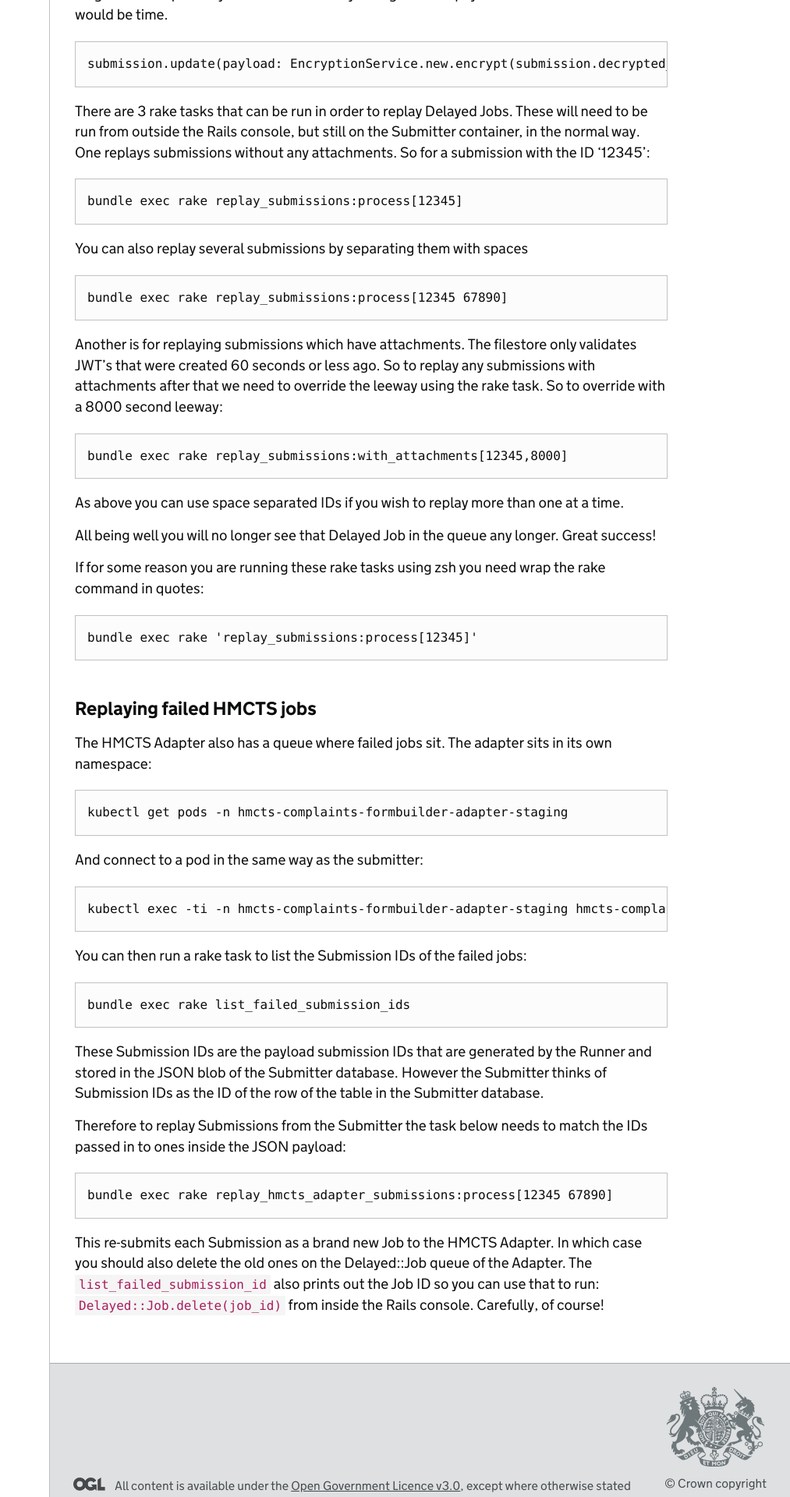
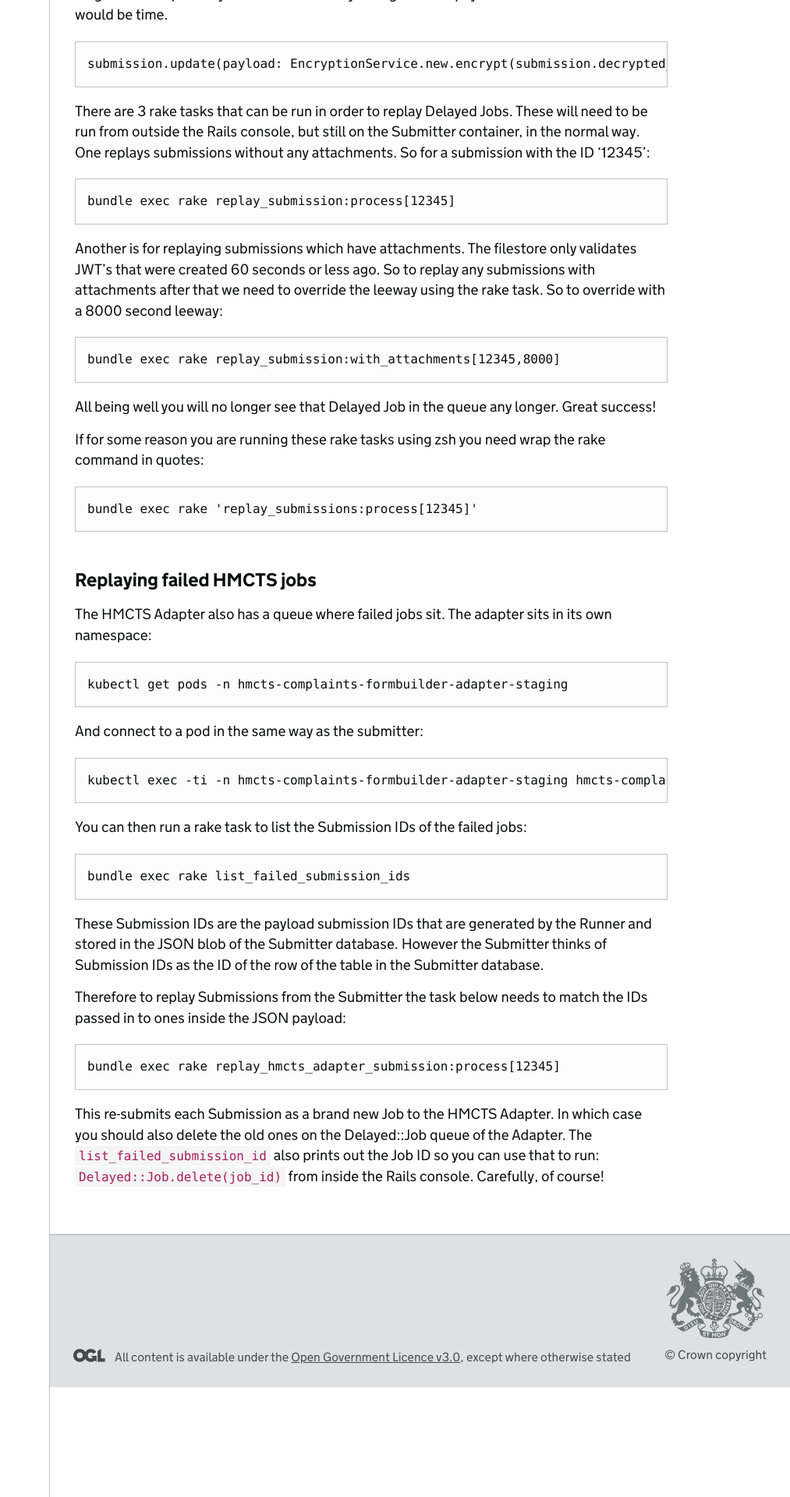
Before and after one commit to ministryofjustice/fb-guide-and-runbook, a Jekyll site: the page built from troubleshooting/find-a-failed-submission.md, in a window 1280 px wide. Shown: the part 2227-4147 px from the top of the page at 78% size, without its empty margins (267-1280 px from the left). Built offline with Jekyll 4.4.1, drawn with Linux system fonts in a browser that asks for light colours; our own code applies the rules of GitHub Pages for plain Markdown files.

Commit message:
Change replay submission rake tasks documentation
Unfortunately we can only replay a single submission at the time
currently. Adjust the documentation accordingly

```diff
--- a/troubleshooting/find-a-failed-submission.md
+++ b/troubleshooting/find-a-failed-submission.md
@@ -83,22 +83,14 @@ submission.update(payload: EncryptionService.new.encrypt(submission.decrypted_pa
 There are 3 rake tasks that can be run in order to replay Delayed Jobs. These will need to be run from outside the Rails console, but still on the Submitter container, in the normal way. One replays submissions without any attachments. So for a submission with the ID '12345':
 
 ~~~~~~~~
-bundle exec rake replay_submissions:process[12345]
-~~~~~~~~
-
-You can also replay several submissions by separating them with spaces
-
-~~~~~~~~
-bundle exec rake replay_submissions:process[12345 67890]
+bundle exec rake replay_submission:process[12345]
 ~~~~~~~~
 
 Another is for replaying submissions which have attachments. The filestore only validates JWT's that were created 60 seconds or less ago. So to replay any submissions with attachments after that we need to override the leeway using the rake task. So to override with a 8000 second leeway:
 
 ~~~~~~~~
-bundle exec rake replay_submissions:with_attachments[12345,8000]
+bundle exec rake replay_submission:with_attachments[12345,8000]
 ~~~~~~~~
-
-As above you can use space separated IDs if you wish to replay more than one at a time.
 
 All being well you will no longer see that Delayed Job in the queue any longer. Great success!
 
@@ -133,7 +125,7 @@ These Submission IDs are the payload submission IDs that are generated by the Ru
 Therefore to replay Submissions from the Submitter the task below needs to match the IDs passed in to ones inside the JSON payload:
 
 ~~~~~~~~
-bundle exec rake replay_hmcts_adapter_submissions:process[12345 67890]
+bundle exec rake replay_hmcts_adapter_submission:process[12345]
 ~~~~~~~~
 
 This re-submits each Submission as a brand new Job to the HMCTS Adapter. In which case you should also delete the old ones on the Delayed::Job queue of the Adapter. The `list_failed_submission_id` also prints out the Job ID so you can use that to run: `Delayed::Job.delete(job_id)` from inside the Rails console. Carefully, of course!
```
